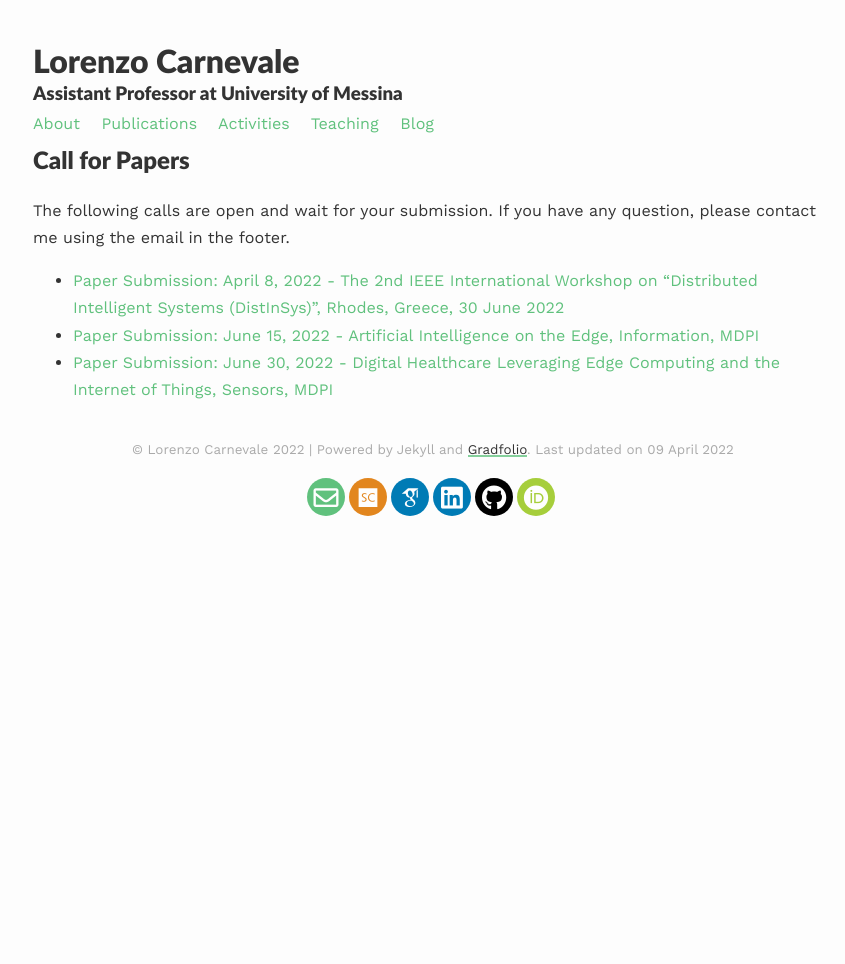
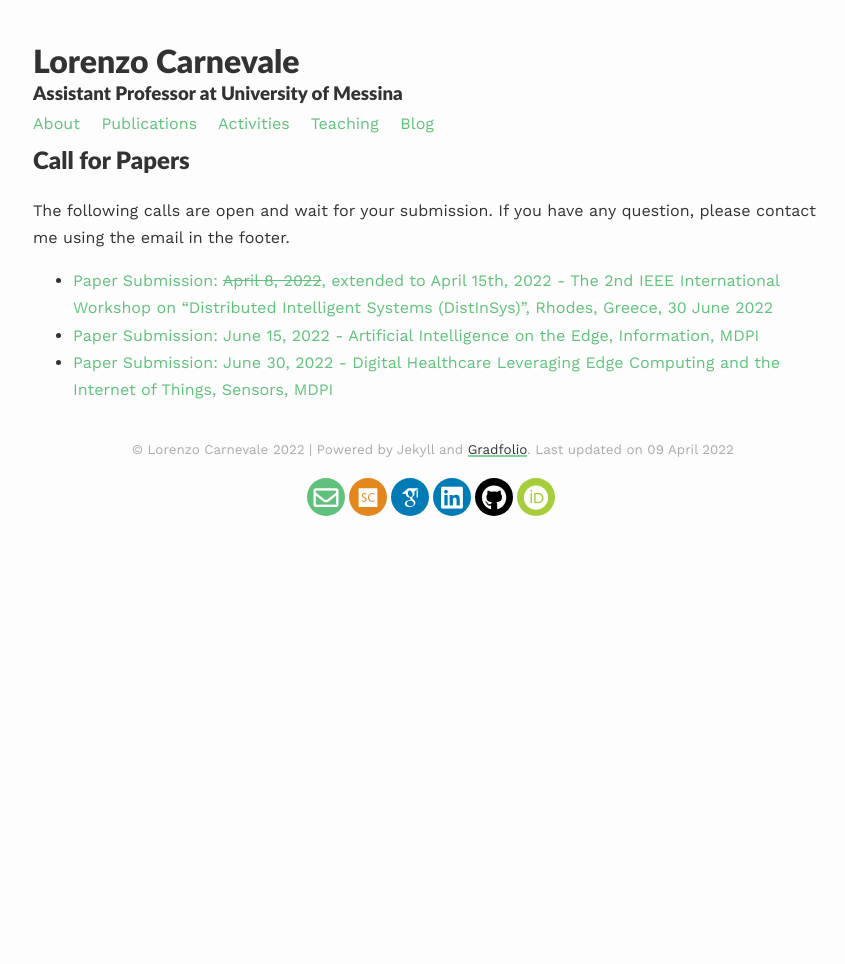
Before and after one commit to lcarnevale/lcarnevale.github.io, a Jekyll site: the page built from _pages/activities.md, in a window 1280 px wide. Shown: the whole page, without its empty margins (207-1052 px from the left). Built offline with Jekyll 4.4.1, drawn with Linux system fonts in a browser that asks for light colours; nearby versions of some CDN libraries; some web fonts are replaced.

Commit message:
update DistInSys 2022 deadline

```diff
--- a/_pages/activities.md
+++ b/_pages/activities.md
@@ -8,6 +8,6 @@ published: true
 ## Call for Papers
 The following calls are open and wait for your submission. If you have any question, please contact me using the email in the footer.
 
-- [Paper Submission: April 8, 2022 - The 2nd IEEE International Workshop on "Distributed Intelligent Systems (DistInSys)", Rhodes, Greece, 30 June 2022](https://fcrlab.unime.it/calls/distinsys2022)
+- [Paper Submission: <strike>April 8, 2022</strike>, extended to April 15th, 2022 - The 2nd IEEE International Workshop on "Distributed Intelligent Systems (DistInSys)", Rhodes, Greece, 30 June 2022](https://fcrlab.unime.it/calls/distinsys2022)
 - [Paper Submission: June 15, 2022 - Artificial Intelligence on the Edge, Information, MDPI](https://www.mdpi.com/journal/information/special_issues/AI_on_the_edge)
 - [Paper Submission: June 30, 2022 - Digital Healthcare Leveraging Edge Computing and the Internet of Things, Sensors, MDPI](https://www.mdpi.com/journal/sensors/special_issues/digihealth_IoT)
```
